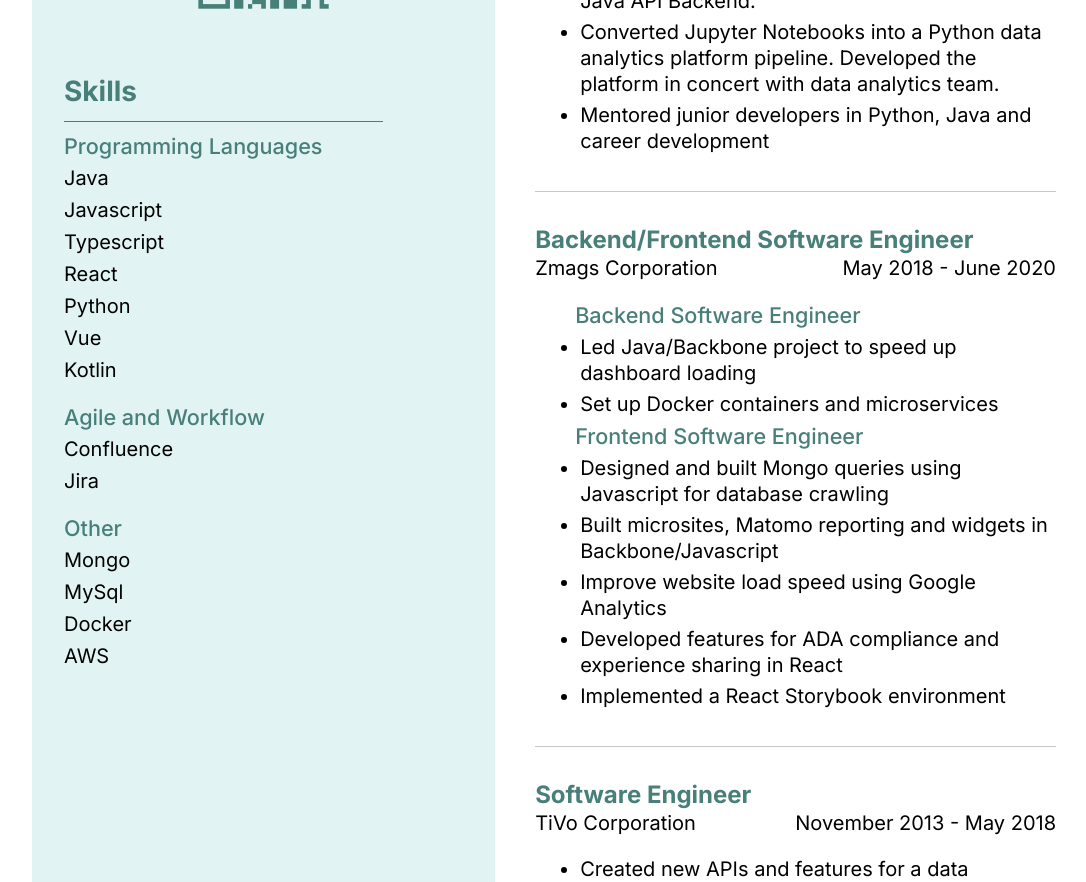
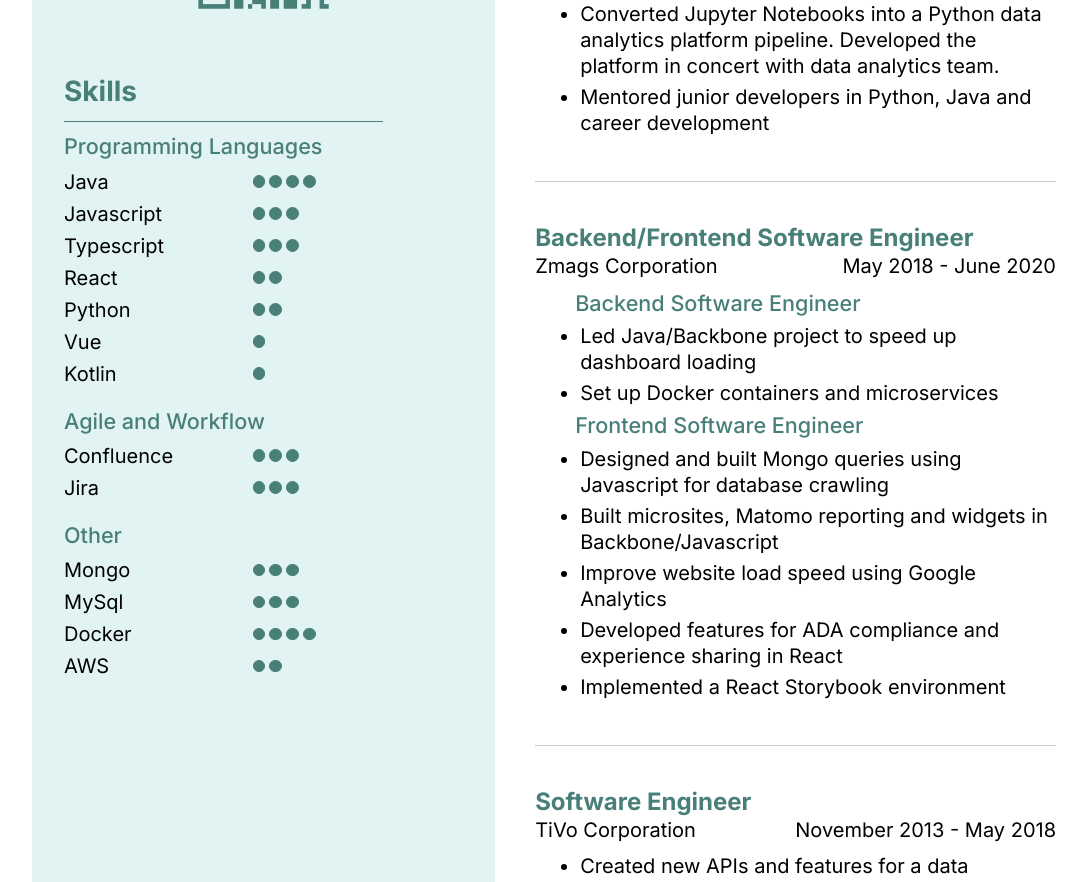
Before and after one commit to wendycheang/Resume, a React (Vite) app in the folder frontend/: page / in a window 1280 px wide. Shown: the part 760-1642 px from the top of the page, without its empty margins (96-1182 px from the left). Built offline with nearby package versions, Linux system fonts and the light colour scheme.

Commit message:
Finished the resume

```diff
--- a/frontend/src/App.jsx
+++ b/frontend/src/App.jsx
@@ -48,7 +48,7 @@ function App() {
         </aside>
 
         <div className='main_section'>
-          <section className='employment_section'>
+          <section>
             {employment_api.map((
               { company, duration, position, roles, id
               }) => <EmploymentSection
--- a/frontend/src/Project.jsx
+++ b/frontend/src/Project.jsx
@@ -10,7 +10,7 @@ const Project = ({ projects }) => {
                 {projects.map(({ id, name, link }) => (
                     <div key={`project_${id}`}>
                         <h4>{name}</h4>
-                        <a href={link}>{link}</a>
+                        <a className="project__link" href={link}>{link}</a>
                         <img className="qr_code" src={ResumeQR} alt="link"></img>
                     </div>
                 ))
--- a/frontend/src/Skills.jsx
+++ b/frontend/src/Skills.jsx
@@ -1,18 +1,21 @@
-
 import './css/skills.css'
 
+const times = (length, fn) => Array.from({ length }, (_, i) => fn(i));
+
 const Skills = ({ skills }) => {
-
     return (
         <div className="skills_section">
             <h2 className="sidebar__title">Skills</h2>
             <div className="skills">
             {skills.map(({category, skills, id}) => (
                 <div key={id} className='skill_category'>
-                    <h4>{category}</h4>
+                    <h4 className="category">{category}</h4>
                     {skills.map(({skill, rating}, i) => (
-                        <div>
-                            <p key={`skills_${id}_${i}`}>{skill}</p>
+                        <div className="skill" key={`${skill}`}>
+                            <p key={`${skill}_${i}`}>{skill}</p>
+                            <div className="ratings">
+                                {times(rating, ctr => <div className="rating" key={`${skill}_${i}_${ctr}`}></div>)}
+                            </div>
                         </div>
                     ))}
                 </div>
--- a/frontend/src/css/App.css
+++ b/frontend/src/css/App.css
@@ -56,7 +56,6 @@ header {
   gap: 2em;
 }
 
-
 .container {
   width: 80%;
   margin: 0 auto;
@@ -73,11 +72,6 @@ header {
   width: 80%;
   padding: .5em 0;
 }
-
-section {
-  padding: 1rem 0;
-}
-
 
 @media print {
 
@@ -96,11 +90,9 @@ section {
 
   .sidebar {
     display: block;
-    width: 35%;
+    width: 40%;
     font-size: var(--aside-font-size);
     height: calc(var(--pages-size) - 9rem);
-    page-break-after: always;
-
   }
 
   .sidebar h4 {
@@ -120,5 +112,4 @@ section {
     margin-right: 1rem;
   }
 
-
 }
--- a/frontend/src/css/employment.css
+++ b/frontend/src/css/employment.css
@@ -11,7 +11,7 @@
 
 /* layout */
 .employment {
-    padding: 2rem 0;
+    padding: 2.5rem 0;
     list-style-type: none;
 }
 
@@ -19,28 +19,27 @@
     display: flex;
     justify-content: space-between;
 
-    margin-bottom: 1em;
+    margin-bottom: .5em;
 }
 
 .employment li{
     margin: .25em;
 }
 
-
 .employment_info li::before{
     font-size: var(--bullet-font-size);
 }
 
 .employment_info__title{
-    margin-bottom: .3rem;
+    margin-bottom: .4rem;
 }
 
 @media print {
     .employment {
         padding: 1rem 0;
         list-style-type: none;
-
         break-after: auto;
+        break-inside: avoid;
     }
 
 }
--- a/frontend/src/css/project.css
+++ b/frontend/src/css/project.css
@@ -1,4 +1,8 @@
-.projects a{
+.projects h4 {
+    font-size: var(--sub-header-font-size-three);
+}
+
+.project__link {
     display: block;
 }
 
@@ -8,3 +12,14 @@
     max-width: 300px;
     margin: 0 auto;
 }
+
+@media print {
+    .project__link {
+        display: none;
+    }
+
+    .qr_code {
+        margin: .5rem 0;
+    }
+
+}
--- a/frontend/src/css/skills.css
+++ b/frontend/src/css/skills.css
@@ -1,6 +1,34 @@
+/* styling */
+.rating {
+    border: solid 1px var(--forest-green);
+    background-color: var(--forest-green);
+    border-radius: 50%;
+}
+
+/* layout */
 .skills {
-    width: 80%;
     display: flex;
     flex-direction: column;
     gap: .75em;
 }
+
+.skill {
+    display: grid;
+    grid-template: auto / 1fr 1.25fr;
+    column-gap: 1em;
+}
+
+.category {
+    margin-bottom: .15em;
+}
+
+.ratings {
+    display: flex;
+    gap: .25rem;
+    align-items: center;
+}
+
+.rating {
+    width: .8rem;
+    height: .8rem;
+}
```
